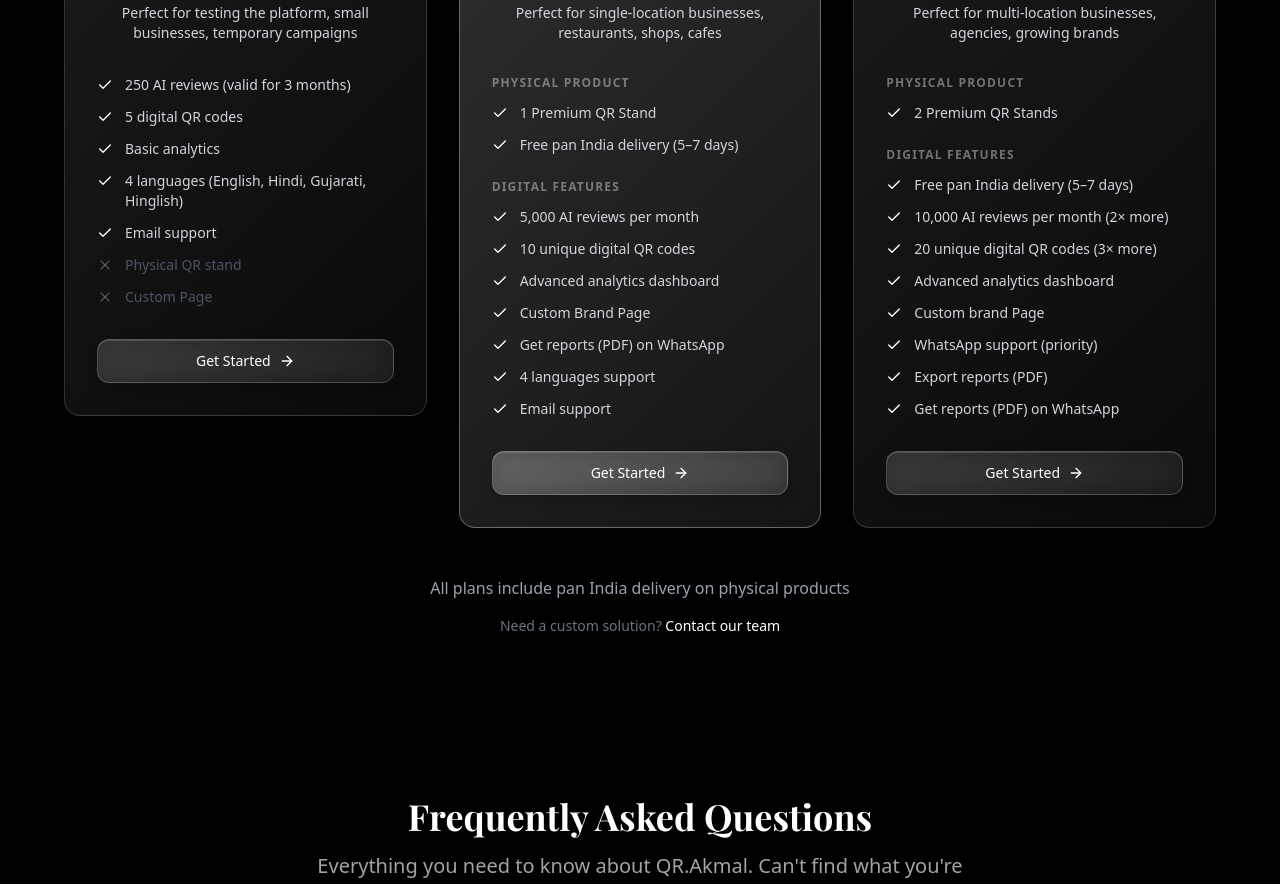
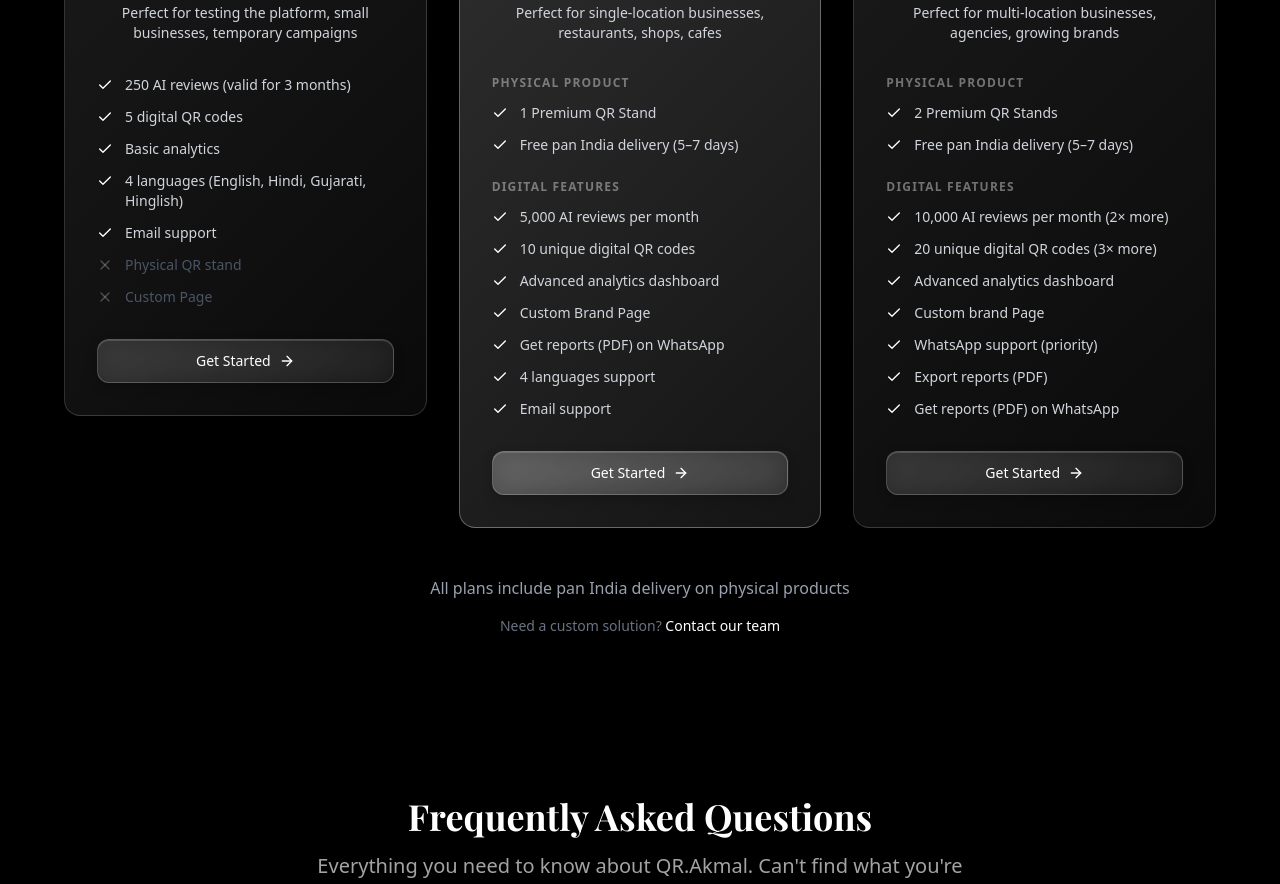
Before and after one commit to eakmal-service/QR, a Next.js app in the folder v0/: page / in a window 1280 px wide. Shown: the part 2320-3204 px from the top of the page. Built offline with nearby package versions, Linux system fonts and the light colour scheme; no server answers.

Commit message:
fix: move delivery to Physical Product in Premium plan

```diff
--- a/v0/components/pricing-section.tsx
+++ b/v0/components/pricing-section.tsx
@@ -78,12 +78,12 @@ const pricingPlans: {
         label: "Physical Product",
         items: [
           { text: "2 Premium QR Stands", included: true },
+          { text: "Free pan India delivery (5–7 days)", included: true },
         ],
       },
       {
         label: "Digital Features",
         items: [
-          { text: "Free pan India delivery (5–7 days)", included: true },
           { text: "10,000 AI reviews per month (2× more)", included: true },
           { text: "20 unique digital QR codes (3× more)", included: true },
           { text: "Advanced analytics dashboard", included: true },
```
